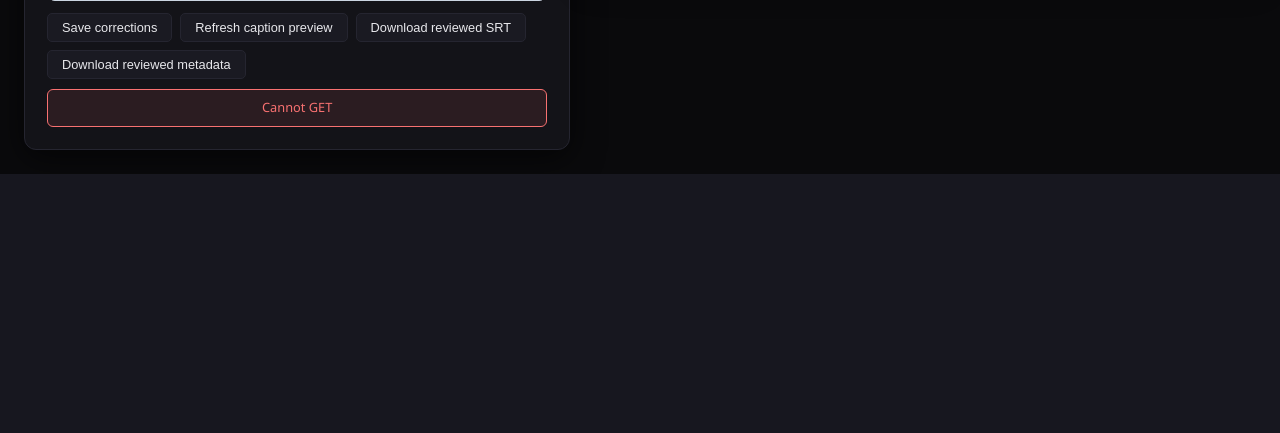
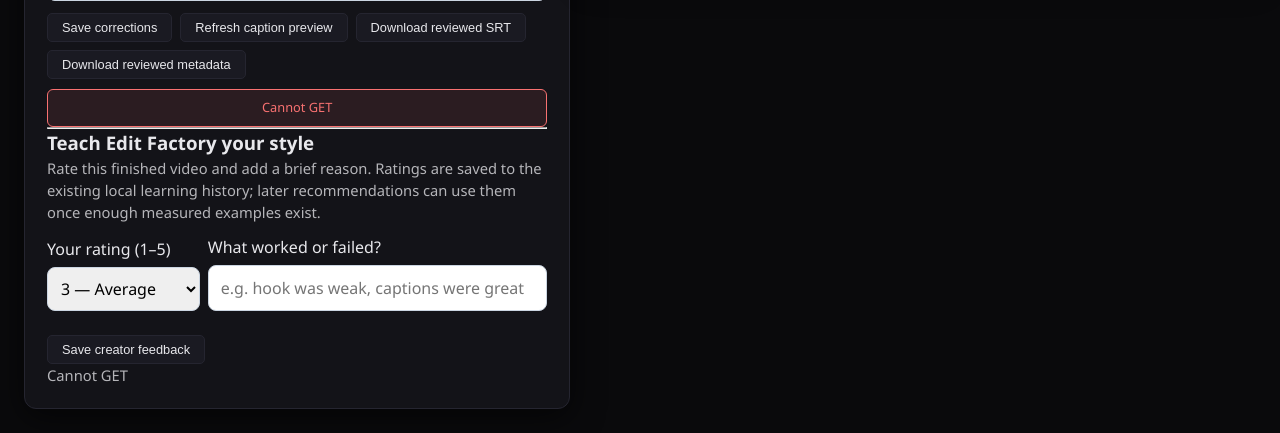
Before and after one commit to kapisam11/edit-factory-v3, a Flask app: template 02-WEB-FILES/templates/editorial_review.html in a window 1280 px wide. Shown: the part 1131-1564 px from the top of the page. Before the commit the page ends 1305 px from the top, so only its background shows below. Run offline with Flask 3, Linux system fonts and the light colour scheme; the template is opened without the code that fills it, so the values that code supplies are empty; parts of the project's set-up code (start-up, migrations or seed data) failed here and were passed over; some libraries are stand-ins or nearby versions.

Commit message:
Add creator rating controls to feed the existing channel learning model

```diff
--- a/02-WEB-FILES/templates/editorial_review.html
+++ b/02-WEB-FILES/templates/editorial_review.html
@@ -21,6 +21,9 @@
         .editorial-report-grid { display: grid; grid-template-columns: repeat(auto-fit, minmax(260px, 1fr)); gap: 12px; }
         .editorial-clip-card { border: 1px solid var(--border-color, #cbd5e1); border-radius: 8px; padding: 12px; min-width: 0; }
         .editorial-clip-card h3 { margin-top: 0; margin-bottom: 8px; }
+        .rating-row { display: grid; grid-template-columns: minmax(0, .45fr) minmax(180px, 1fr); gap: 8px; align-items: end; }
+        .rating-row select { padding: 9px; border: 1px solid var(--border-color, #cbd5e1); border-radius: 8px; font: inherit; }
+        @media (max-width: 540px) { .rating-row { grid-template-columns: 1fr; } }
         .editorial-dimensions { display: grid; grid-template-columns: 1fr auto; gap: 4px 8px; margin: 8px 0; }
         .editorial-reasons { padding-left: 20px; margin: 8px 0; }
         .editorial-candidate { border-top: 1px solid var(--border-color, #cbd5e1); padding-top: 7px; margin-top: 7px; }
@@ -84,6 +87,29 @@
                 </div>
                 <div class="review-status log-status" id="reviewStatus" role="status" aria-live="polite"></div>
                 <p class="review-muted" id="reviewVersion"></p>
+                <hr>
+                <h3>Teach Edit Factory your style</h3>
+                <p class="review-muted">Rate this finished video and add a brief reason. Ratings are saved to the existing local learning history; later recommendations can use them once enough measured examples exist.</p>
+                <div class="rating-row">
+                    <div class="review-field">
+                        <label for="creatorRating">Your rating (1–5)</label>
+                        <select id="creatorRating">
+                            <option value="5">5 — Excellent</option>
+                            <option value="4">4 — Good</option>
+                            <option value="3" selected>3 — Average</option>
+                            <option value="2">2 — Weak</option>
+                            <option value="1">1 — Poor</option>
+                        </select>
+                    </div>
+                    <div class="review-field">
+                        <label for="creatorRatingNote">What worked or failed?</label>
+                        <input id="creatorRatingNote" maxlength="1000" placeholder="e.g. hook was weak, captions were great">
+                    </div>
+                </div>
+                <div class="review-actions">
+                    <button type="button" class="btn-sm" id="saveCreatorRating">Save creator feedback</button>
+                </div>
+                <p class="review-muted" id="creatorRatingState" role="status" aria-live="polite"></p>
             </section>
 
             <section class="panel">
@@ -177,6 +203,44 @@
         if (className) node.className = className;
         if (text !== undefined && text !== null) node.textContent = String(text);
         return node;
+    }
+
+    async function loadCreatorRating() {
+        const state = document.getElementById("creatorRatingState");
+        try {
+            const response = await fetch("/api/package/" + encodeURIComponent(packageName) + "/rating", { cache: "no-store" });
+            const data = await readJson(response);
+            if (!response.ok || data.error) throw new Error(data.error || "Could not load creator feedback");
+            if (data.rating !== null && data.rating !== undefined && Number.isInteger(Number(data.rating)) && Number(data.rating) >= 1 && Number(data.rating) <= 5) {
+                document.getElementById("creatorRating").value = String(data.rating);
+            }
+            document.getElementById("creatorRatingNote").value = data.note || "";
+            state.textContent = data.available
+                ? "Saved rating: " + String(data.rating || "not rated") + (data.feedback_at ? " · " + data.feedback_at : "")
+                : "No matching learning-history record yet; the first rating will explain if it cannot be saved.";
+        } catch (error) {
+            state.textContent = error.message || String(error);
+        }
+    }
+
+    async function saveCreatorRating() {
+        const state = document.getElementById("creatorRatingState");
+        state.textContent = "Saving creator feedback…";
+        try {
+            const response = await fetch("/api/package/" + encodeURIComponent(packageName) + "/rating", {
+                method: "POST",
+                headers: { "Content-Type": "application/json" },
+                body: JSON.stringify({
+                    rating: Number(document.getElementById("creatorRating").value),
+                    note: document.getElementById("creatorRatingNote").value
+                })
+            });
+            const data = await readJson(response);
+            if (!response.ok || data.error) throw new Error(data.error || "Could not save creator feedback");
+            state.textContent = "Saved " + data.rating + "/5 to local learning history. The model uses real ratings and analytics only when there is enough evidence.";
+        } catch (error) {
+            state.textContent = error.message || String(error);
+        }
     }
 
     async function loadEditorialReport() {
@@ -467,8 +531,10 @@
     document.getElementById("downloadMetadata").addEventListener("click", downloadMetadata);
     document.getElementById("applyCueEdits").addEventListener("click", applyCueEdits);
     document.getElementById("showCaptionTrack").addEventListener("change", refreshCaptionTrack);
+    document.getElementById("saveCreatorRating").addEventListener("click", saveCreatorRating);
     loadReview();
     loadEditorialReport();
+    loadCreatorRating();
 })();
 </script>
 </body>
```
